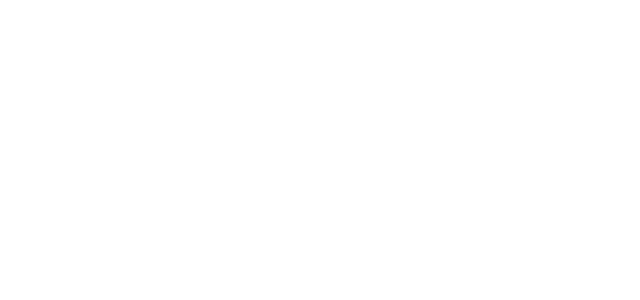
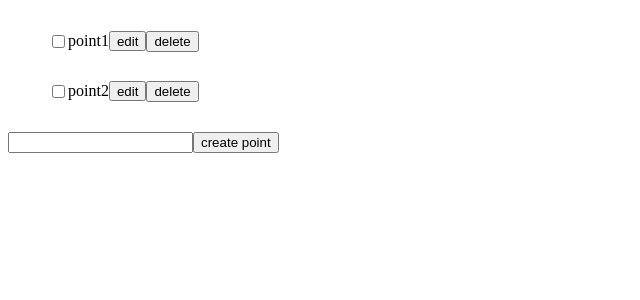
Before and after one commit to wyomingIncidentGuy/vue-checklist, a Vue app: page / in a window 1280 px wide. Shown: the top 300 px of the page, without its empty margins (0-640 px from the left). Built offline with nearby package versions, Linux system fonts and the light colour scheme.

Commit message:
new remote

```diff
--- a/public/index.html
+++ b/public/index.html
@@ -3,7 +3,7 @@
   <head>
     <meta charset="utf-8">
     <meta http-equiv="X-UA-Compatible" content="IE=edge">
-    <title>vue project</title>
+    <title>checklist</title>
   </head>
   <body>
     <div id="app"></div>
--- a/src/App.vue
+++ b/src/App.vue
@@ -1,9 +1,64 @@
 <template>
-
+    <ul>
+        <Points
+        v-for = "point in points"
+        :point = "point.val"
+        :id = "point.id"
+        :key = point.id
+        @editPoint = "editPoint"
+        @deletePoint = "deletePoint"
+        />
+    </ul>
+  <addPoint
+  @addNewPoint = "addNewPoint"
+  />
 </template>
 
 <script>
+  import Points from './components/points.vue'
+  import addPoint from './components/addPoint.vue'
+  export default {
+    data(){
+        return{
+            points: [
+                {
+                    id:1,
+                    val:'point1'
+                },
+                {
+                    id:2,
+                    val: 'point2'
+                }
+            ],
+        }
+    },
 
+    methods: {
+        editPoint(id, newPoint){
+            this.points = this.points.map((point) => {
+                if(point.id === id){
+                    point.val = newPoint;
+                }
+                return point;
+            });
+        },
+
+        deletePoint(id){
+            this.points = this.points.filter( (point) => point.id !== id);
+        },
+
+        addNewPoint(pointText){
+            let newPoint = {};
+            newPoint.id =  this.points.length + 1;
+            newPoint.val = pointText;
+            this.points.push(newPoint);
+        }
+    },
+    components :{
+        Points,
+        addPoint,
+    }
+  }
 </script>
 
 <style>
--- /dev/null
+++ b/src/components/addPoint.vue
@@ -0,0 +1,34 @@
+<template>
+  <form action="" @click.prevent>
+    <input type="text" v-model = "newPointValue">
+    <button @click = "add">create point</button>
+  </form>
+</template>
+
+<script>
+  export default {
+    props: {},
+    emits: ["addNewPoint"],
+    data(){
+      return{
+        newPointValue:'',
+      }
+    },
+
+    methods: {
+        add(){
+          if(this.newPointValue.length > 0){
+            this.$emit('addNewPoint', this.newPointValue);
+            this.newPointValue = "";
+          }
+          else{
+            alert('you cannot add empty point');
+          }
+        }
+    }
+  }
+</script>
+
+<style>
+
+</style>
--- /dev/null
+++ b/src/components/points.vue
@@ -0,0 +1,73 @@
+<template>
+  <li>
+    <template v-if = "isEdit == false">
+      <input type="checkbox" v-model = "isDone.Done">
+      <p :class = "isDone">{{ point }}</p>
+      <button class = "editButton" @click = "edit" v-if = "isDone.Done == false">edit</button>
+      <button class = "deleteButton" @click = "del">delete</button>
+    </template>
+    <template v-else>
+      <form action="" @click.prevent>
+        <input type="text" v-model = "newText">
+        <button  @click = "save">save</button>
+      </form>
+    </template>
+  </li>
+</template>
+
+<script>
+  export default {
+    props: {
+        point: String,
+        id: Number,
+    },
+    emits: ["editPoint", "deletePoint"],
+    data(){
+      return{
+        isEdit:false,
+        newText:this.point,
+
+        isDone: {
+          Done:false
+        },
+
+      }
+    },
+
+    methods: {
+        edit(){
+          this.isEdit = true;
+        },
+
+        del(){
+          this.$emit("deletePoint", this.id);
+        },
+
+        save(){
+          if(this.newText.length > 0){
+            this.$emit("editPoint", this.id, this.newText);
+            this.isEdit = false;
+          }
+          else{
+            this.$emit("deletePoint", this.id);
+          }
+        }
+    }
+  }
+</script>
+
+<style>
+  li{
+    list-style-type: none;
+    display: flex;
+    align-items: center;
+  }
+
+  .editButton{
+    height: 20px;
+  }
+
+  p.Done{
+    text-decoration: line-through;
+  }
+</style>
```
